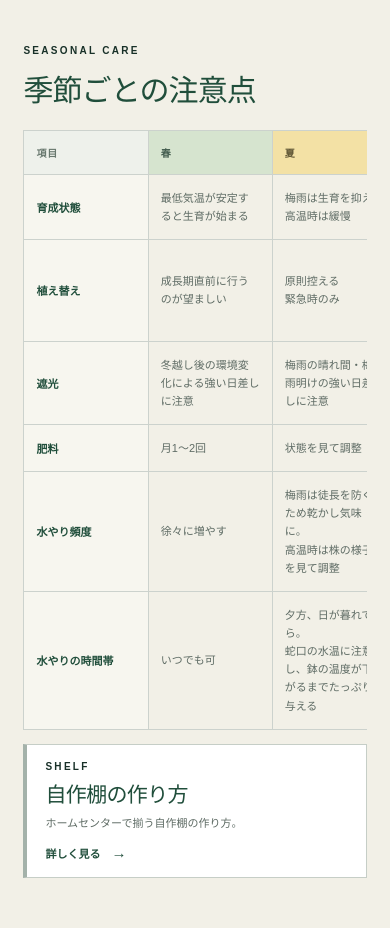
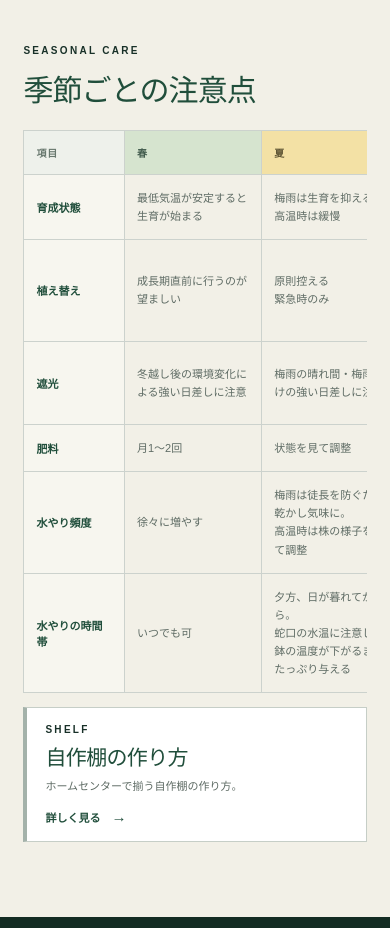
Before and after one commit to KomeUme/unomori-plant-archive, a Next.js app: page /care-guide in a window 390 px wide. Shown: the part 3081-4009 px from the top of the page. Built offline with nearby package versions, Linux system fonts and the light colour scheme; no server answers.

Commit message:
Improve care guide mobile table

```diff
--- a/app/globals.css
+++ b/app/globals.css
@@ -336,7 +336,8 @@ footer { background:#132c23; color:white; display:grid; grid-template-columns:1.
   .seasonal-care { margin-bottom:47px; }
   .seasonal-care-with-link { margin-bottom:14px; }
   .seasonal-care-heading { margin-bottom:20px; }
-  .seasonal-care-table { min-width:620px; }
+  .seasonal-care-table { min-width:650px; }
+  .seasonal-care-table thead th:first-child,.seasonal-care-table tbody th { width:100px; }
   .seasonal-care-table th,.seasonal-care-table td { padding:14px 12px; }
   .seasonal-care-table thead th { font-size:10px; }
   .seasonal-care-table tbody th,.seasonal-care-table td { font-size:11px; }
```
